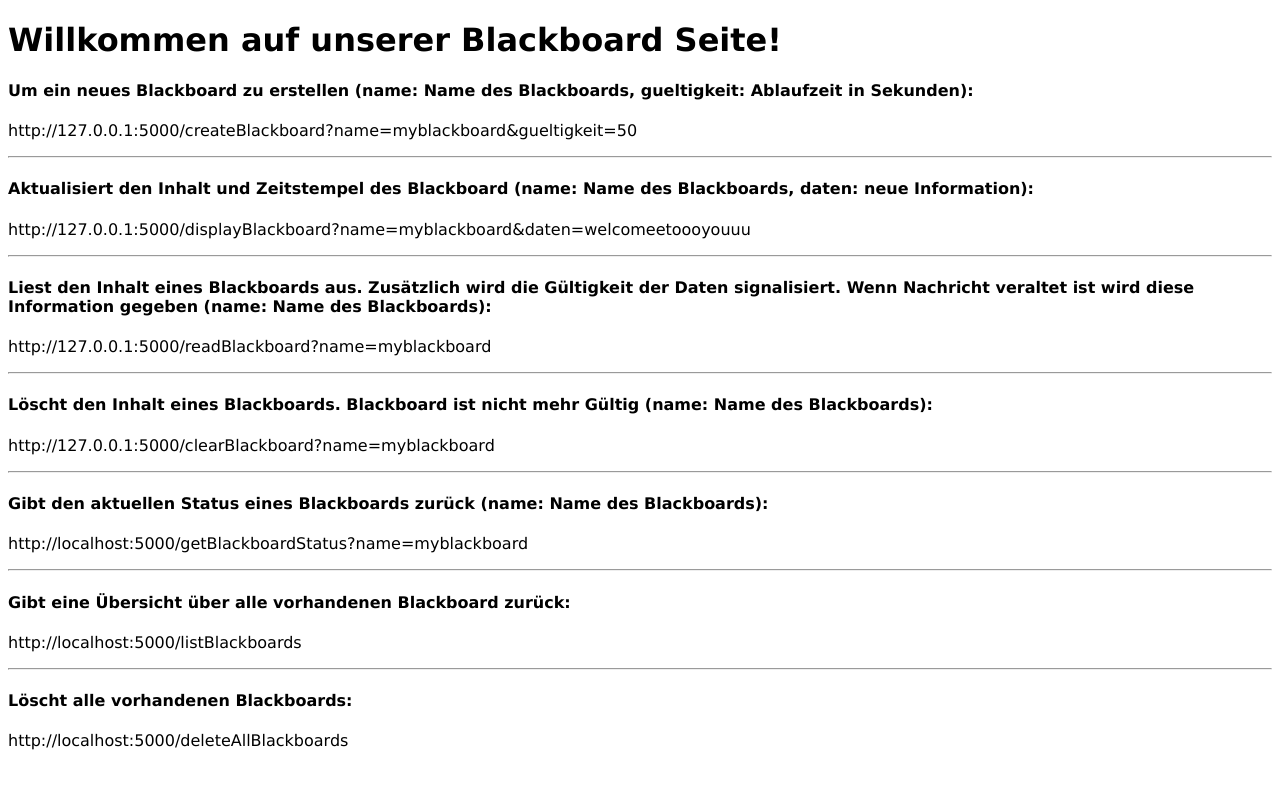
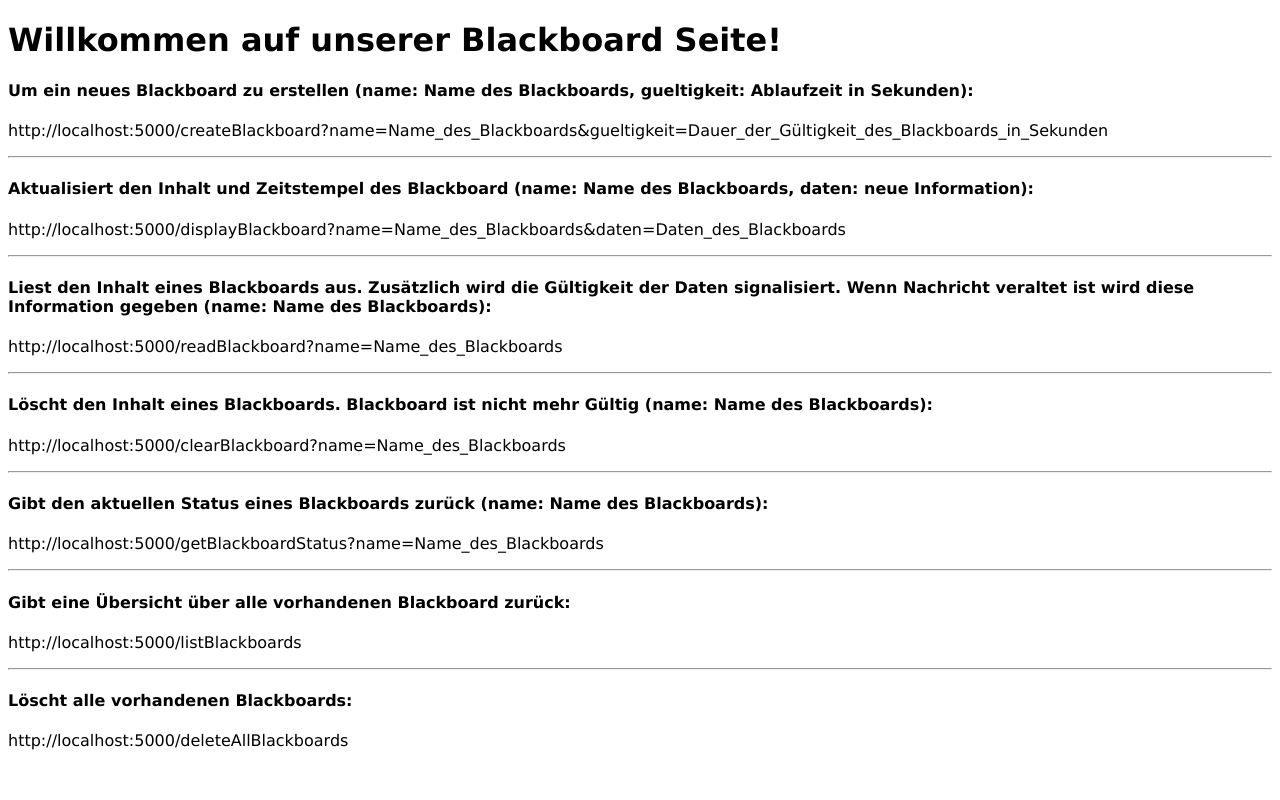
Before and after one commit to noahkel/SuperTolleVerteilteSystemAufgabeDieWirGanzGutLoesen123TolleMaedchenundNoahGruppe, a Flask app: page / in a window 1280 px wide. Run offline with Flask 2, Linux system fonts and the light colour scheme.

Commit message:
index.html vereinheitlicht und variablen der Doku angepasst

```diff
--- a/templates/index.html
+++ b/templates/index.html
@@ -9,21 +9,19 @@
     <!-- Sichtbarer Dokumentinhalt im body -->
     <h1>Willkommen auf unserer Blackboard Seite!</h1>
     <h4>Um ein neues Blackboard zu erstellen (name: Name des Blackboards, gueltigkeit: Ablaufzeit in Sekunden): </h4>
-    <p>http://127.0.0.1:5000/createBlackboard?name=myblackboard&gueltigkeit=50</p>
-
+    <p>http://localhost:5000/createBlackboard?name=Name_des_Blackboards&gueltigkeit=Dauer_der_Gültigkeit_des_Blackboards_in_Sekunden</p>
     <hr>
-
     <h4>Aktualisiert den Inhalt und Zeitstempel des Blackboard (name: Name des Blackboards, daten: neue Information): </h4>
-    <p>http://127.0.0.1:5000/displayBlackboard?name=myblackboard&daten=welcomeetoooyouuu</p>
+    <p>http://localhost:5000/displayBlackboard?name=Name_des_Blackboards&daten=Daten_des_Blackboards</p>
     <hr>
     <h4>Liest den Inhalt eines Blackboards aus. Zusätzlich wird die Gültigkeit der Daten signalisiert. Wenn Nachricht veraltet ist wird diese Information gegeben (name: Name des Blackboards): </h4>
-    <p>http://127.0.0.1:5000/readBlackboard?name=myblackboard </p>
+    <p>http://localhost:5000/readBlackboard?name=Name_des_Blackboards </p>
     <hr>
     <h4>Löscht den Inhalt eines Blackboards. Blackboard ist nicht mehr Gültig  (name: Name des Blackboards):</h4>
-    <p>http://127.0.0.1:5000/clearBlackboard?name=myblackboard</p>
+    <p>http://localhost:5000/clearBlackboard?name=Name_des_Blackboards</p>
     <hr>
     <h4>Gibt den aktuellen Status eines Blackboards zurück (name: Name des Blackboards):</h4>
-    <p>http://localhost:5000/getBlackboardStatus?name=myblackboard</p>
+    <p>http://localhost:5000/getBlackboardStatus?name=Name_des_Blackboards</p>
     <hr>
     <h4>Gibt eine Übersicht über alle vorhandenen Blackboard zurück: </h4>
     <p>http://localhost:5000/listBlackboards</p>
```
